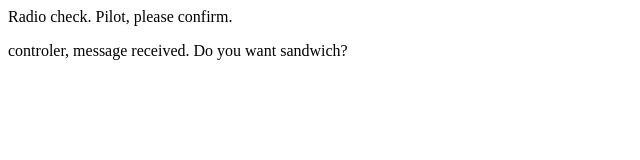
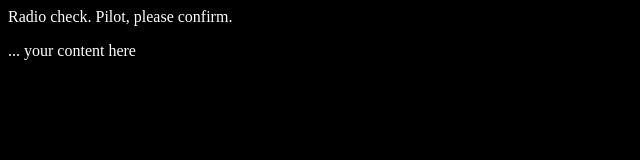
Before and after one commit to prashanthich/test-log, a plain HTML site: page index.html in a window 1280 px wide. Shown: the whole page, without its empty margins (0-640 px from the left). Drawn offline with Linux system fonts and the light colour scheme.

Commit message:
Added style.css

```diff
--- a/index.html
+++ b/index.html
@@ -1,6 +1,9 @@
 <html>
-<body>
-   <p>Radio check. Pilot, please confirm.</p>
-   <p>controler, message received. Do you want sandwich?</p>
-</body>
+   <head>
+      <link rel="stylesheet" type="text/css" href="style.css">
+   </head>
+   <body>
+      <p>Radio check. Pilot, please confirm.</p>
+      ... your content here
+   </body>
 </html>
--- /dev/null
+++ b/style.css
@@ -0,0 +1,4 @@
+body {
+    color: white;
+    background-color: black;
+ }
```
